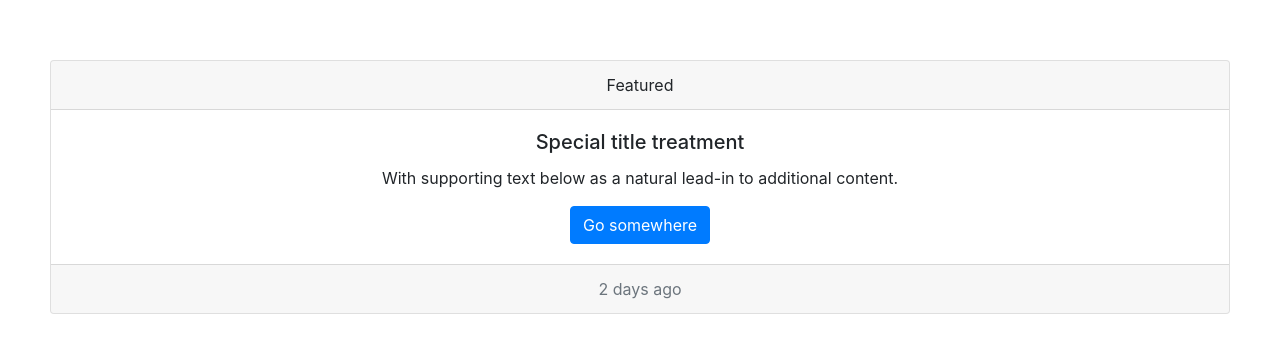
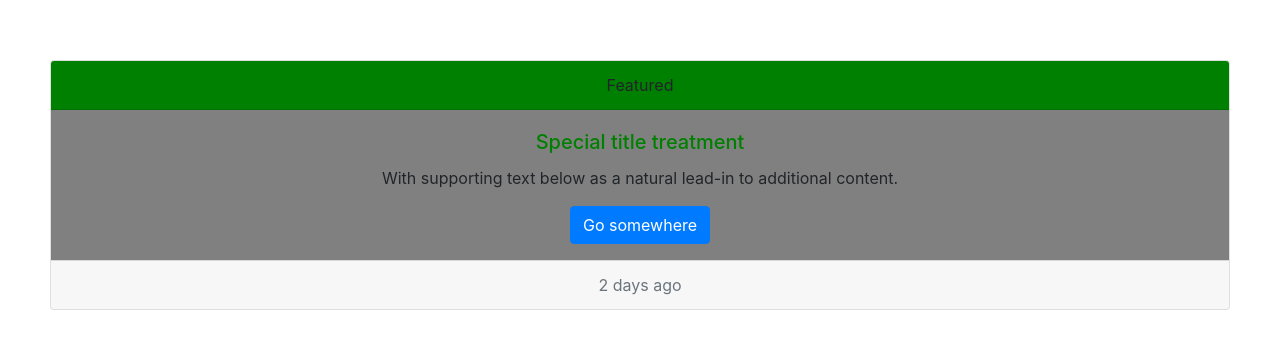
Before and after one commit to mrmikehoyt/hw2demo, a plain HTML site: page portfolio.html in a window 1280 px wide. Shown: the part 1190-1542 px from the top of the page. Drawn offline with nearby package versions, Linux system fonts and the light colour scheme.

Commit message:
added comments, added more classes / overwrites

```diff
--- a/style2.css
+++ b/style2.css
@@ -85,4 +85,15 @@
   color: white;
   padding-left: 20px;
   padding-right: 20px;
+}/* footer background color and height overwrite*/
+.card-body {
+  background-color:grey;
+  height:150px;
+}/* background overwrite color and height overwrite*/
+.card-header {
+  background-color:green;
 }
+
+h5{
+  color:green;
+}
```
